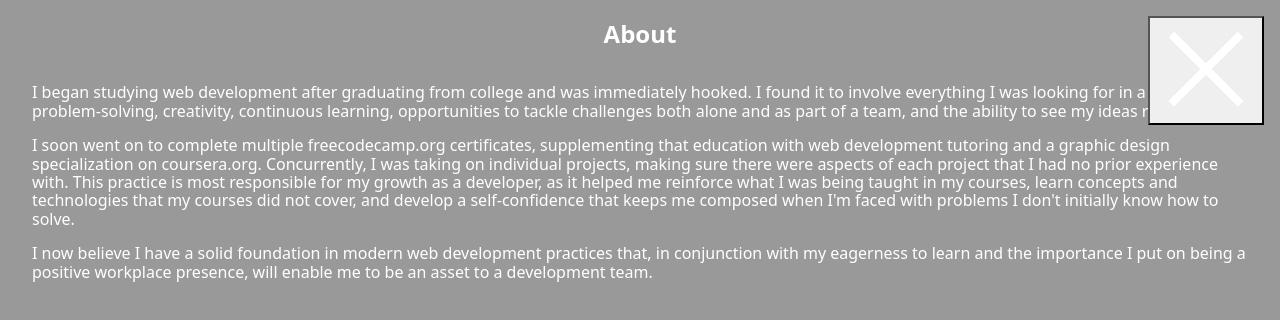
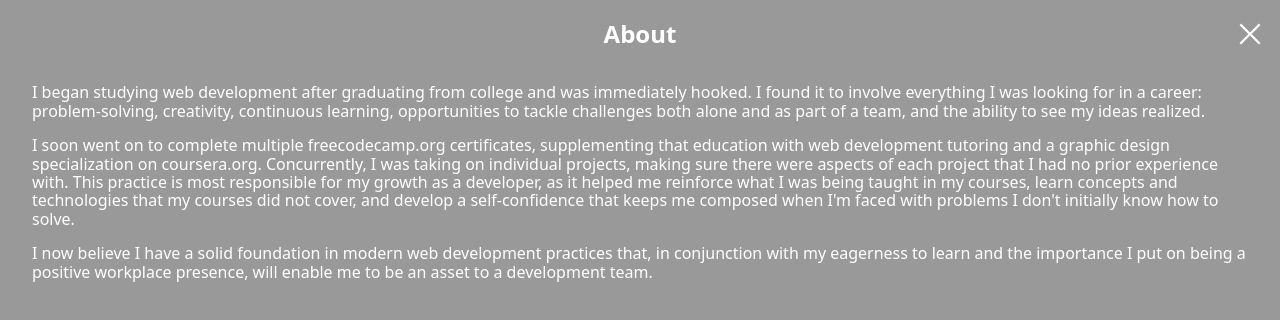
Before and after one commit to jonahschottenstein/portfolio_site, a website: page index.html in a window 1280 px wide. Both pictures are taken after a click on the element 640 px from the left and 304 px from the top of the page. Drawn offline with nearby package versions, Linux system fonts and the light colour scheme.

Commit message:
Update exit button styles...
Changes:

    - Set display to flex to center svg
    - Remove background and border so only the X appears
    - Set top to 19.92px so it's even with h1
    - Add opacity transition so button appears when content does
    - Set pointer-events to none for button's child elements so button is still clickable when aiming at the X
    - Remove tap-highlight-color
    - Adjust padding, height, and width so X is correct size

```diff
--- a/styles.css
+++ b/styles.css
@@ -79,14 +79,31 @@ h1 {
 }
 
 .exit-button {
+	align-items: center;
+	background: 0;
+	border: 0;
+	border-radius: 50%;
+	display: flex;
+	height: 1.75rem;
+	justify-content: center;
+	opacity: 0;
+	padding: 0;
 	position: absolute;
 	right: 1rem;
-	top: 1rem;
+	top: 19.92px;
+	transition: opacity 0.5s ease 0.5s;
 	visibility: hidden;
+	-webkit-tap-highlight-color: transparent;
+	width: 1.75rem;
+}
+
+.exit-button * {
+	pointer-events: none;
 }
 
 section.section-expanded .exit-button {
 	appearance: none;
+	opacity: 1;
 	visibility: visible;
 }
 
```
